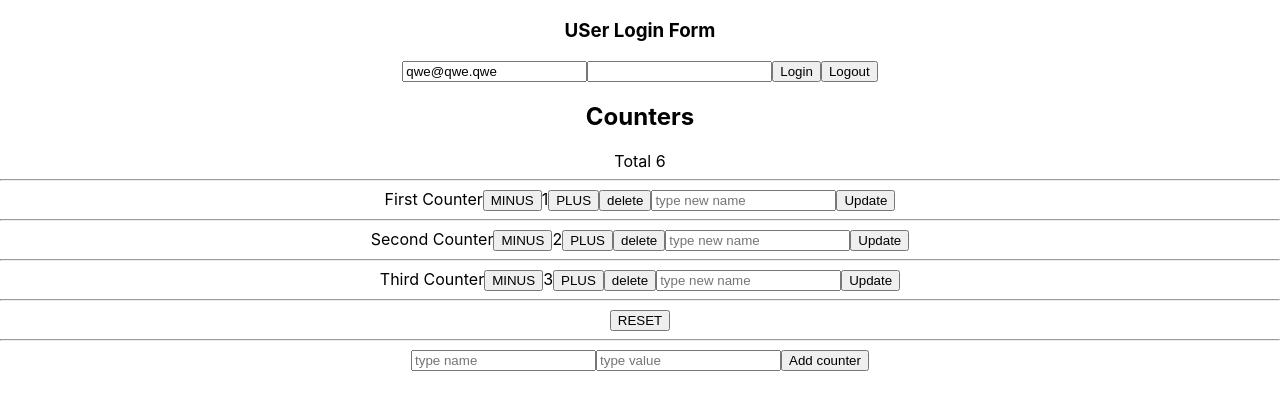
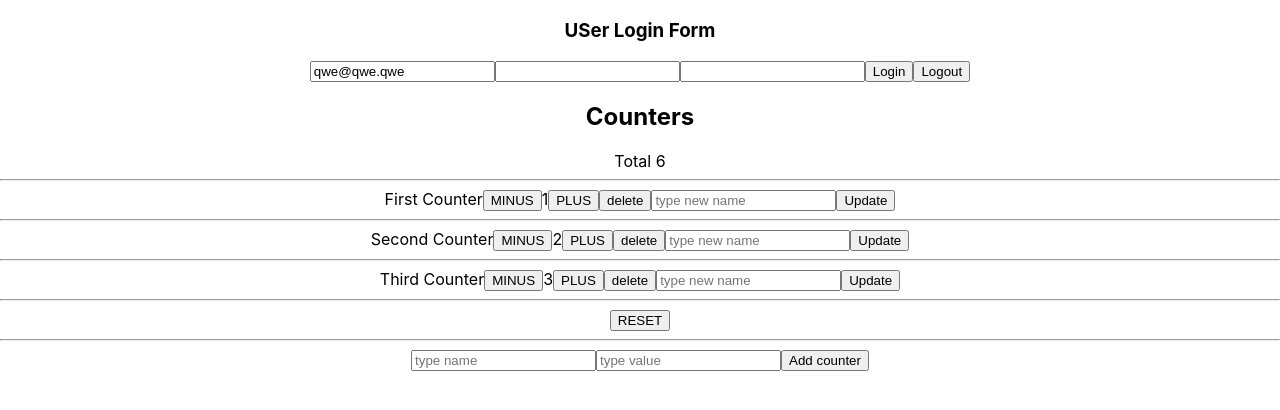
Before and after one commit to Evgenii-Nazarov/redux-start-counter, a React (Create React App) app: page / in a window 1280 px wide. Shown: the top 410 px of the page. Built offline with nearby package versions, Linux system fonts and the light colour scheme.

Commit message:
added update action

```diff
--- a/src/UserLoginForm.js
+++ b/src/UserLoginForm.js
@@ -36,6 +36,7 @@ function USerLoginForm(props) {
             <h3>USer Login Form</h3>
             <input name={'email'} value={email} onChange={inputEmailHandler} type="text"/>
             <input name='password' value={password} onChange={inputPasswordHandler} type="password"/>
+            <input name='password' value={password} onChange={inputPasswordHandler} type="password"/>
             <button onClick={()=>loginButtonHandler()}>Login</button>
             <button onClick={()=>loginButtonHandler()}>Logout</button>
 
```
